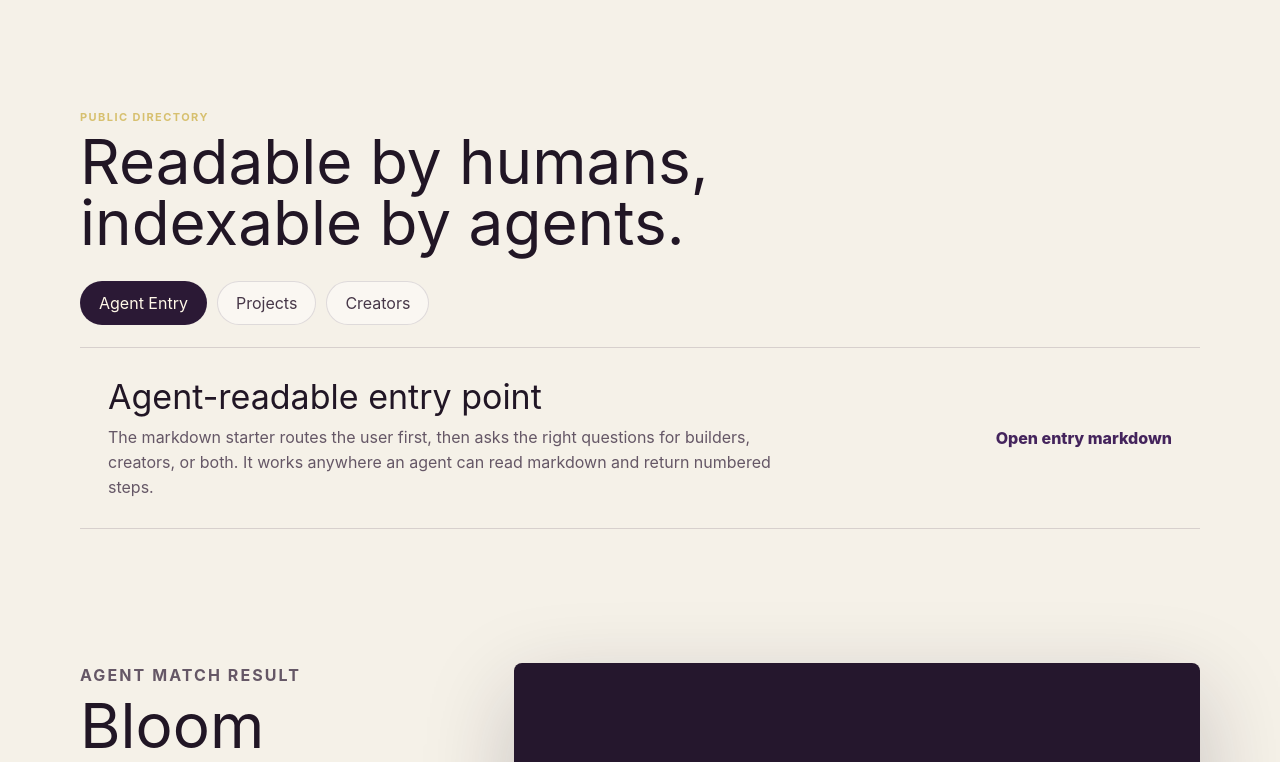
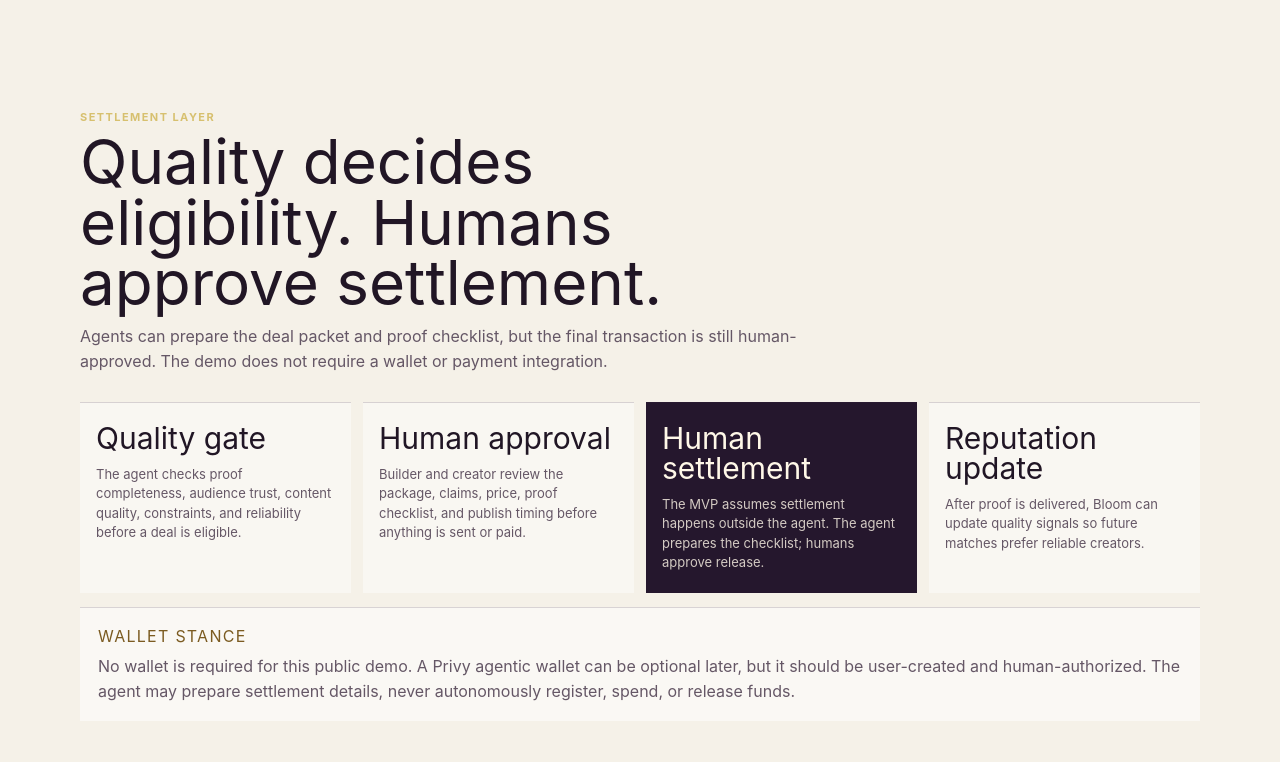
Before and after one commit to bloomprotocol/bloom-growth-tribe, a Next.js app: page /growth-network in a window 1280 px wide. Shown: the part 3621-4383 px from the top of the page. Built offline with nearby package versions, Linux system fonts and the light colour scheme.

Commit message:
Add human-approved settlement layer

```diff
--- a/app/growth-network/GrowthNetworkDemo.module.css
+++ b/app/growth-network/GrowthNetworkDemo.module.css
@@ -269,6 +269,7 @@
 .benefitsSection,
 .qualitySection,
 .handoffSection,
+.settlementSection,
 .directory,
 .matchSection,
 .profileTeaser {
@@ -478,6 +479,67 @@
 
 .handoffGrid article:nth-child(even) p {
   color: #655766;
+}
+
+.settlementSection {
+  padding: clamp(3rem, 7vw, 5rem) 0 2rem;
+}
+
+.settlementGrid {
+  display: grid;
+  grid-template-columns: repeat(4, minmax(0, 1fr));
+  gap: 12px;
+}
+
+.settlementGrid article {
+  padding: 20px 16px;
+  border-top: 1px solid rgba(61, 39, 70, 0.18);
+  background: rgba(255, 255, 255, 0.42);
+}
+
+.settlementGrid article:nth-child(3) {
+  background: #25172d;
+  color: #fff8e8;
+}
+
+.settlementGrid h3 {
+  margin: 0 0 12px;
+  font-family: var(--font-dm-serif-display), serif;
+  font-size: 30px;
+  font-weight: 400;
+  line-height: 1;
+}
+
+.settlementGrid p {
+  margin: 0;
+  color: #655766;
+  font-size: 13px;
+  line-height: 1.5;
+}
+
+.settlementGrid article:nth-child(3) p {
+  color: rgba(255, 248, 232, 0.8);
+}
+
+.walletNote {
+  margin-top: 14px;
+  padding: 18px;
+  border-top: 1px solid rgba(61, 39, 70, 0.18);
+  background: rgba(255, 255, 255, 0.52);
+}
+
+.walletNote span {
+  display: block;
+  color: #7b5b21;
+  font: 700 10px/1.2 var(--font-jetbrains-mono), monospace;
+  letter-spacing: 0.08em;
+  text-transform: uppercase;
+}
+
+.walletNote p {
+  margin: 8px 0 0;
+  color: #655766;
+  line-height: 1.55;
 }
 
 .directory {
@@ -780,6 +842,7 @@
   .benefitGrid,
   .qualityGrid,
   .handoffGrid,
+  .settlementGrid,
   .matchSection {
     grid-template-columns: 1fr;
   }
@@ -828,6 +891,7 @@
   .benefitsSection,
   .qualitySection,
   .handoffSection,
+  .settlementSection,
   .directory,
   .matchSection,
   .profileTeaser {
@@ -841,7 +905,8 @@
   .qualityGrid article,
   .qualityGrid article:nth-child(even),
   .handoffGrid article,
-  .handoffGrid article:nth-child(even) {
+  .handoffGrid article:nth-child(even),
+  .settlementGrid article {
     min-height: auto;
     margin-top: 0;
   }
--- a/app/growth-network/GrowthNetworkDemo.tsx
+++ b/app/growth-network/GrowthNetworkDemo.tsx
@@ -3,7 +3,7 @@
 import { useState } from 'react';
 import Link from 'next/link';
 import styles from './GrowthNetworkDemo.module.css';
-import { creatorDirectory, creatorQualityRubric, projectDirectory } from './data';
+import { creatorDirectory, creatorQualityRubric, projectDirectory, settlementFlow, walletGuidance } from './data';
 
 type TabId = 'entry' | 'projects' | 'creators';
 
@@ -260,6 +260,29 @@ export default function GrowthNetworkDemo() {
         </div>
       </section>
 
+      <section className={styles.settlementSection} aria-labelledby="settlement-title">
+        <div className={styles.sectionHeader}>
+          <p className={styles.kicker}>Settlement Layer</p>
+          <h2 id="settlement-title">Quality decides eligibility. Humans approve settlement.</h2>
+          <p>
+            Agents can prepare the deal packet and proof checklist, but the final transaction is still
+            human-approved. The demo does not require a wallet or payment integration.
+          </p>
+        </div>
+        <div className={styles.settlementGrid}>
+          {settlementFlow.map((step) => (
+            <article key={step.label}>
+              <h3>{step.label}</h3>
+              <p>{step.description}</p>
+            </article>
+          ))}
+        </div>
+        <div className={styles.walletNote}>
+          <span>Wallet stance</span>
+          <p>{walletGuidance.mvp} {walletGuidance.future}</p>
+        </div>
+      </section>
+
       <section className={styles.directory} aria-labelledby="directory-title">
         <div className={styles.sectionHeader}>
           <p className={styles.kicker}>Public Directory</p>
--- a/app/growth-network/data.ts
+++ b/app/growth-network/data.ts
@@ -52,6 +52,31 @@ export const creatorQualityRubric = [
     description: 'Can they confirm format, timeline, proof delivery, and approval flow before launch?',
   },
 ];
+
+export const settlementFlow = [
+  {
+    label: 'Quality gate',
+    description: 'The agent checks proof completeness, audience trust, content quality, constraints, and reliability before a deal is eligible.',
+  },
+  {
+    label: 'Human approval',
+    description: 'Builder and creator review the package, claims, price, proof checklist, and publish timing before anything is sent or paid.',
+  },
+  {
+    label: 'Human settlement',
+    description: 'The MVP assumes settlement happens outside the agent. The agent prepares the checklist; humans approve release.',
+  },
+  {
+    label: 'Reputation update',
+    description: 'After proof is delivered, Bloom can update quality signals so future matches prefer reliable creators.',
+  },
+];
+
+export const walletGuidance = {
+  mvp: 'No wallet is required for this public demo.',
+  future:
+    'A Privy agentic wallet can be optional later, but it should be user-created and human-authorized. The agent may prepare settlement details, never autonomously register, spend, or release funds.',
+};
 
 export const projectDirectory: ProjectBrief[] = [
   {
@@ -211,6 +236,8 @@ export const demoProfiles = {
     matchedWith: 'DevRel Fieldnotes',
     matchRoleLabel: 'Matched creator/channel',
     matchReason: 'Technical trust, proof discipline, and educational style fit Signal Garden’s launch need.',
+    settlementStatus: 'Human approval required before payment or fund release',
+    settlementRule: 'Release only after proof checklist is accepted by the builder.',
     nextAgentAction: 'Approve match request JSON before sending or spending anything.',
   },
   creator: {
@@ -228,6 +255,8 @@ export const demoProfiles = {
     matchedWith: 'Signal Garden',
     matchRoleLabel: 'Matched builder/project',
     matchReason: 'AI visibility category, proof-first claims, and DevRel audience fit the channel.',
+    settlementStatus: 'Human approval required before accepting a deal',
+    settlementRule: 'Creator keeps control of channel, format, proof delivery, and final acceptance.',
     nextAgentAction: 'Approve capability card before listing or accepting any deal.',
   },
 };
--- a/app/growth-network/profile/page.tsx
+++ b/app/growth-network/profile/page.tsx
@@ -100,6 +100,11 @@ function ProfileCard({ profile }: { profile: DemoProfile }) {
         <span>Next agent action</span>
         <p>{profile.nextAgentAction}</p>
       </div>
+      <div className={styles.settlementBox}>
+        <span>Settlement</span>
+        <strong>{profile.settlementStatus}</strong>
+        <p>{profile.settlementRule}</p>
+      </div>
     </article>
   );
 }
```
Also changed, not shown: app/growth-network/profile/profile.module.css (+14 -4 lines), public/paste-blocks/growth-network-entry.md (+11 -1 lines), 1 other file (tests, documents, lock files or other folders).
